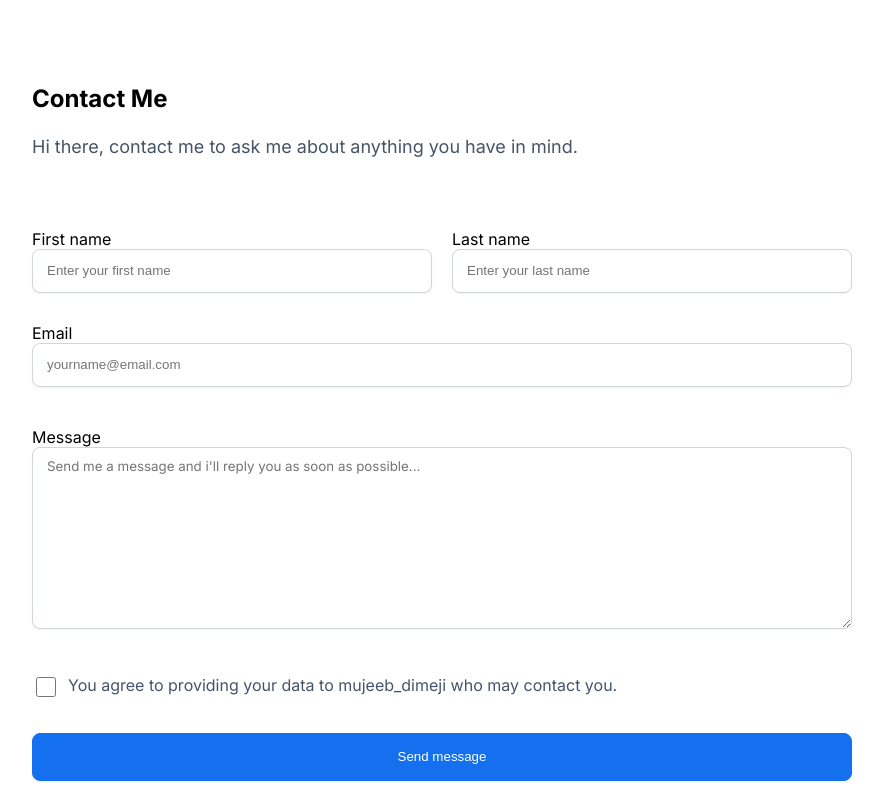
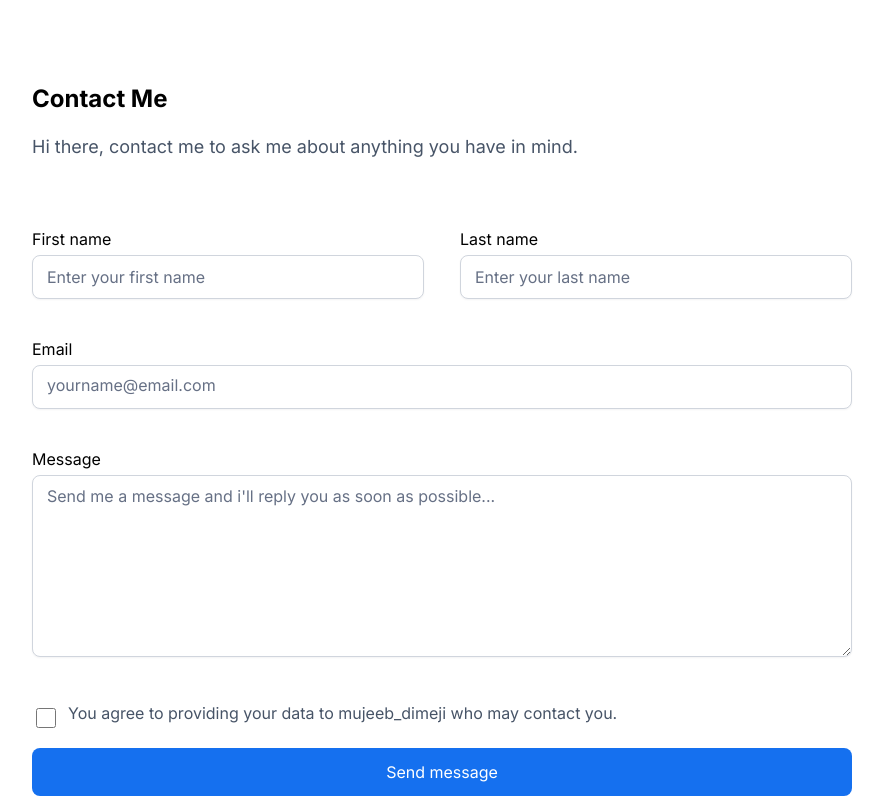
Before and after one commit to hemjay07/Linktree_React_hng1, a React (Vite) app: page /contact in a window 1280 px wide. Shown: the top 800 px of the page, without its empty margins (198-1081 px from the left). Built offline with nearby package versions, Linux system fonts and the light colour scheme.

Commit message:
update: styled the input fields

```diff
--- a/src/contactme.css
+++ b/src/contactme.css
@@ -6,7 +6,29 @@
 .headline {
   margin-bottom: 2.5rem;
 }
+.name {
+  display: flex;
+  flex-direction: column;
 
+  gap: 16px;
+  margin-bottom: 16px;
+}
+#first_name,
+#last_name {
+  outline: none;
+  border: 1px solid #d0d5dd;
+  background-color: #fff;
+  height: 44px;
+  width: 348px;
+  border-radius: 8px;
+  padding-left: 14px;
+  font-size: 16px;
+  outline: none;
+  color: #667085;
+  font-family: "Inter", sans-serif;
+  background-color: transparent;
+  box-shadow: 0px 1px rgba(16, 24, 40, 0.05);
+}
 #first_name,
 #last_name,
 #email {
@@ -19,6 +41,7 @@
   box-shadow: 0px 1px 2px rgba(16, 24, 40, 0.05);
   gap: 8px;
   padding: 0.625rem 0.875rem;
+  color: black;
 }
 .headline > p {
   height: 3.5rem;
@@ -38,11 +61,7 @@
   gap: 6px;
   margin-bottom: 1.5rem;
 }
-.textarea {
-  display: flex;
-  gap: 10px;
-  flex-direction: column;
-}
+
 #message {
   width: 100%;
   max-width: 100%;
@@ -53,23 +72,6 @@
   padding: 0.625rem 0.875rem;
 }
 
-#btn__submit {
-  display: flex;
-  justify-content: center;
-  padding: 0.75rem 1.25rem;
-  align-items: center;
-  gap: 0.5rem;
-  color: white;
-  width: 100%;
-  height: 3rem;
-  background: #1570ef;
-
-  border: 1px solid #1570ef;
-
-  box-shadow: 0px 1px 2px rgba(16, 24, 40, 0.05);
-  border-radius: 0.5rem;
-  margin-top: 2rem;
-}
 #btn__submit > p {
   width: 100%;
   height: 1.5rem;
@@ -78,6 +80,43 @@
   font-weight: 600;
   font-size: 1rem;
   line-height: 1.5rem;
+}
+#btn__submit {
+  height: 48px;
+  width: 100%;
+  border-radius: 8px;
+  color: #fff;
+  background-color: #1570ef;
+  border: none;
+  cursor: pointer;
+  font-family: "Inter", sans-serif;
+  font-size: 16px;
+  margin-top: 1rem;
+}
+input {
+  outline: none;
+  margin-top: 6px;
+  color: black;
+}
+input::placeholder {
+  color: #667085;
+  font-family: "Inter", sans-serif;
+  font-size: 16px;
+}
+#email,
+#first_name,
+#last_name,
+#message {
+  border: 1px solid #d0d5dd;
+}
+#message {
+  outline: none;
+  margin-top: 6px;
+}
+#message::placeholder {
+  color: #667085;
+  font-family: "Inter", sans-serif;
+  font-size: 16px;
 }
 .submit :hover {
   cursor: pointer;
@@ -114,6 +153,7 @@
   }
   .name {
     display: flex;
+    flex-direction: row;
   }
   .firstname {
     margin-right: 1.25rem;
```
